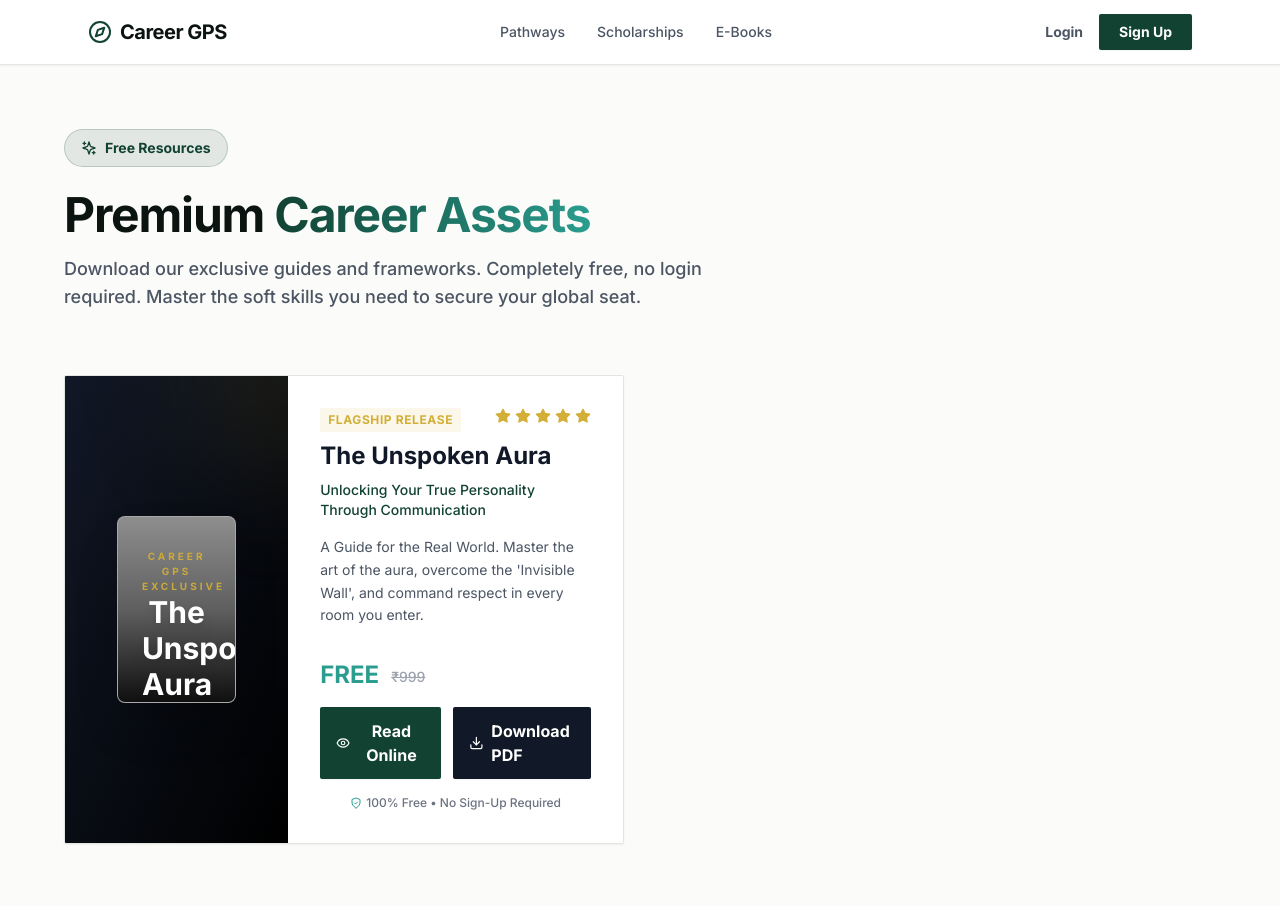
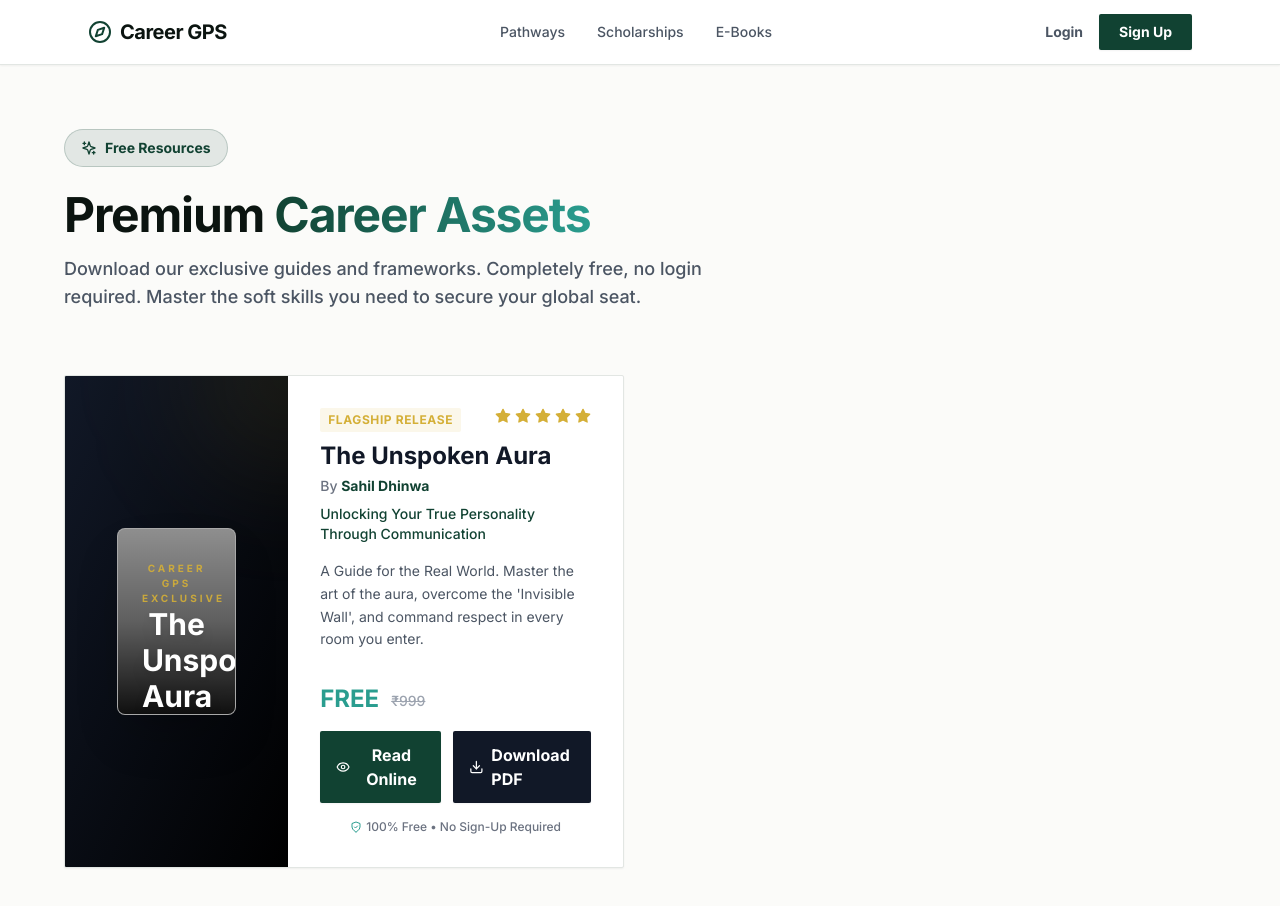
Before and after one commit to SahilDhinwa/Career-gps2.0, a Next.js app: page /e-books in a window 1280 px wide. Shown: the top 906 px of the page. Built offline with nearby package versions, Linux system fonts and the light colour scheme; no server answers; grey boxes are pictures that could not be loaded.

Commit message:
Add author to career asset and update UI
Added author information to the career asset and updated references in the UI.

```diff
--- a/app/e-books/page.tsx
+++ b/app/e-books/page.tsx
@@ -9,6 +9,7 @@ const careerAssets = [
   {
     id: "unspoken-aura",
     title: "The Unspoken Aura",
+    author: "Sahil Dhinwa", // ADDED AUTHOR HERE
     subtitle: "Unlocking Your True Personality Through Communication",
     description: "A Guide for the Real World. Master the art of the aura, overcome the 'Invisible Wall', and command respect in every room you enter.",
     price: "FREE",
@@ -78,10 +79,17 @@ export default function EBooksDirectory() {
                     <div className="w-12 h-0.5 bg-warning mx-auto mt-4 opacity-80"></div>
                   </div>
 
-                  <div className="relative z-10 text-center">
-                    <p className="text-[9px] text-gray-400 uppercase tracking-widest font-bold">
+                  {/* Bottom Subtitle & Author Name */}
+                  <div className="relative z-10 text-center mt-auto pt-4">
+                    <p className="text-[9px] text-gray-400 uppercase tracking-widest font-bold mb-2">
                       A Guide for the Real World
                     </p>
+                    {/* The Royal Author Tag */}
+                    <div className="inline-block border-t border-white/20 pt-2">
+                      <p className="text-xs font-bold text-white tracking-[0.2em] uppercase drop-shadow-md">
+                        {asset.author}
+                      </p>
+                    </div>
                   </div>
                 </div>
               </div>
@@ -97,7 +105,13 @@ export default function EBooksDirectory() {
                   </div>
                 </div>
 
-                <h2 className="font-heading text-2xl font-bold text-gray-900 mb-2">{asset.title}</h2>
+                <h2 className="font-heading text-2xl font-bold text-gray-900 mb-1">{asset.title}</h2>
+
+                {/* Author Name in Details */}
+                <p className="text-sm font-medium text-gray-500 mb-2">
+                  By <span className="text-primary font-bold">{asset.author}</span>
+                </p>
+
                 <p className="text-primary font-medium text-sm mb-4">{asset.subtitle}</p>
 
                 <p className="text-gray-600 text-sm mb-8 flex-grow leading-relaxed">
@@ -121,7 +135,7 @@ export default function EBooksDirectory() {
 
                     <a
                       href={asset.fileUrl}
-                      download="The_Unspoken_Aura_CareerGPS.pdf"
+                      download="The_Unspoken_Aura_Sahil_Dhinwa.pdf"
                       target="_blank"
                       rel="noopener noreferrer"
                       className="flex-1 bg-gray-900 text-white font-bold py-3 px-4 rounded-sm hover:bg-gray-800 transition-colors flex items-center justify-center gap-2 shadow-sm cursor-pointer"
@@ -153,7 +167,7 @@ export default function EBooksDirectory() {
               </div>
               <div>
                 <h3 className="font-heading font-bold text-foreground leading-tight">Career GPS E-Reader</h3>
-                <p className="text-xs text-gray-500 font-medium">The Unspoken Aura</p>
+                <p className="text-xs text-gray-500 font-medium">The Unspoken Aura by Sahil Dhinwa</p>
               </div>
             </div>
 
```
